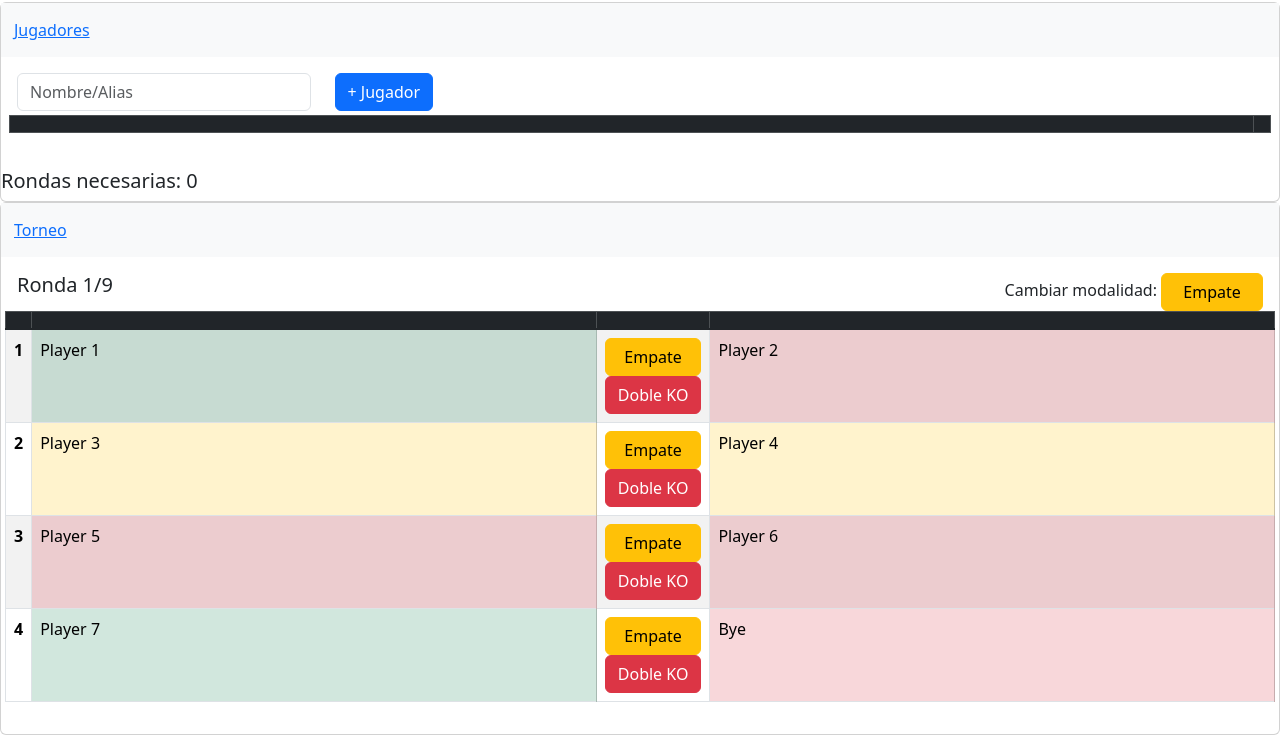
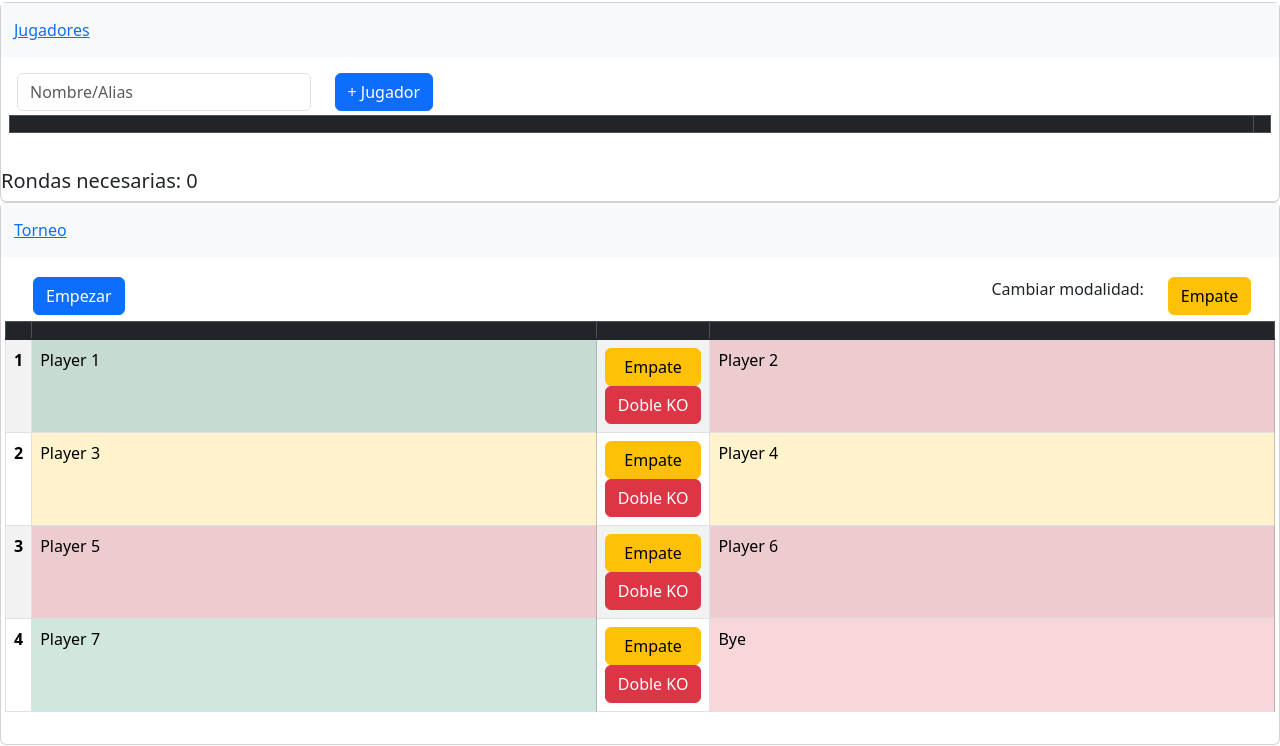
Before and after one commit to CidOmega/OmegaSwiss, a website built with Vite: page index.html in a window 1280 px wide. Shown: the part 54-800 px from the top of the page. Built offline with nearby package versions, Linux system fonts and the light colour scheme.

Commit message:
Tournament header

```diff
--- a/index.html
+++ b/index.html
@@ -87,14 +87,23 @@
     </div>
     <div id="collapseTwo" class="collapse show" aria-labelledby="headingTwo" data-bs-parent="#accordion">
         <div class="card-body">
-            <div class="row">
+            <div class="row m-1">
                 <div class="col-6 text-start">
                     <h5 id="roundCountDisplay">Ronda X/Y</h5>
+                    <button id="startTournament" type="button" class="btn btn-primary text-nowrap">Empezar</button>
                 </div>
                 <div id="swapDrawContainer" class="col-6 text-end">
-                    <label>Cambiar modalidad:</label>
-                    <button type="button" class="btn-draw btn btn-warning col-2 text-nowrap">Empate</button>
-                    <button type="button" class="btn-double-ko btn btn-danger col-2 ">Doble KO</button>
+                    <div class="row">
+                        <div class="col-12 col-lg-10">
+                            <div class="row">
+                                <p class="col-12">Cambiar modalidad:</p>
+                            </div>
+                        </div>
+                        <div class="col-12 col-lg-2">
+                            <button type="button" class="btn-draw btn btn-warning text-nowrap">Empate</button>
+                            <button type="button" class="btn-double-ko btn btn-danger text-nowrap">Doble KO</button>
+                        </div>
+                    </div>
                 </div>
             </div>
             <div class="row">
--- a/src/Controllers/TournamentController.ts
+++ b/src/Controllers/TournamentController.ts
@@ -1,21 +1,29 @@
 export function setupTournament() {
     let drawIsDraw = false;
+
+    let startTournament = $('#startTournament');
+    let roundCountDisplay = $('#roundCountDisplay');
+    roundCountDisplay.html('Ronda 1/9');
 
     let swapDrawContainer = $('#swapDrawContainer');
     let setDrawButton = swapDrawContainer.find('.btn-draw')
     let setDoubleKoButton = swapDrawContainer.find('.btn-double-ko')
 
-    let roundCountDisplay = $('#roundCountDisplay');
-    roundCountDisplay.html('Ronda 1/9');
+    startTournament.show();
+    roundCountDisplay.hide();
+    startTournament.on('click', () => {
+        startTournament.hide();
+        roundCountDisplay.show();
+    });
 
-    setDrawButton.on('click', function(){
+    setDrawButton.on('click', function () {
         drawIsDraw = true;
         renderSwapDraw()
-    })
-    setDoubleKoButton.on('click', function(){
+    });
+    setDoubleKoButton.on('click', function () {
         drawIsDraw = false;
         renderSwapDraw();
-    })
+    });
 
     function renderSwapDraw() {
         setDrawButton.toggle(!drawIsDraw);
```
